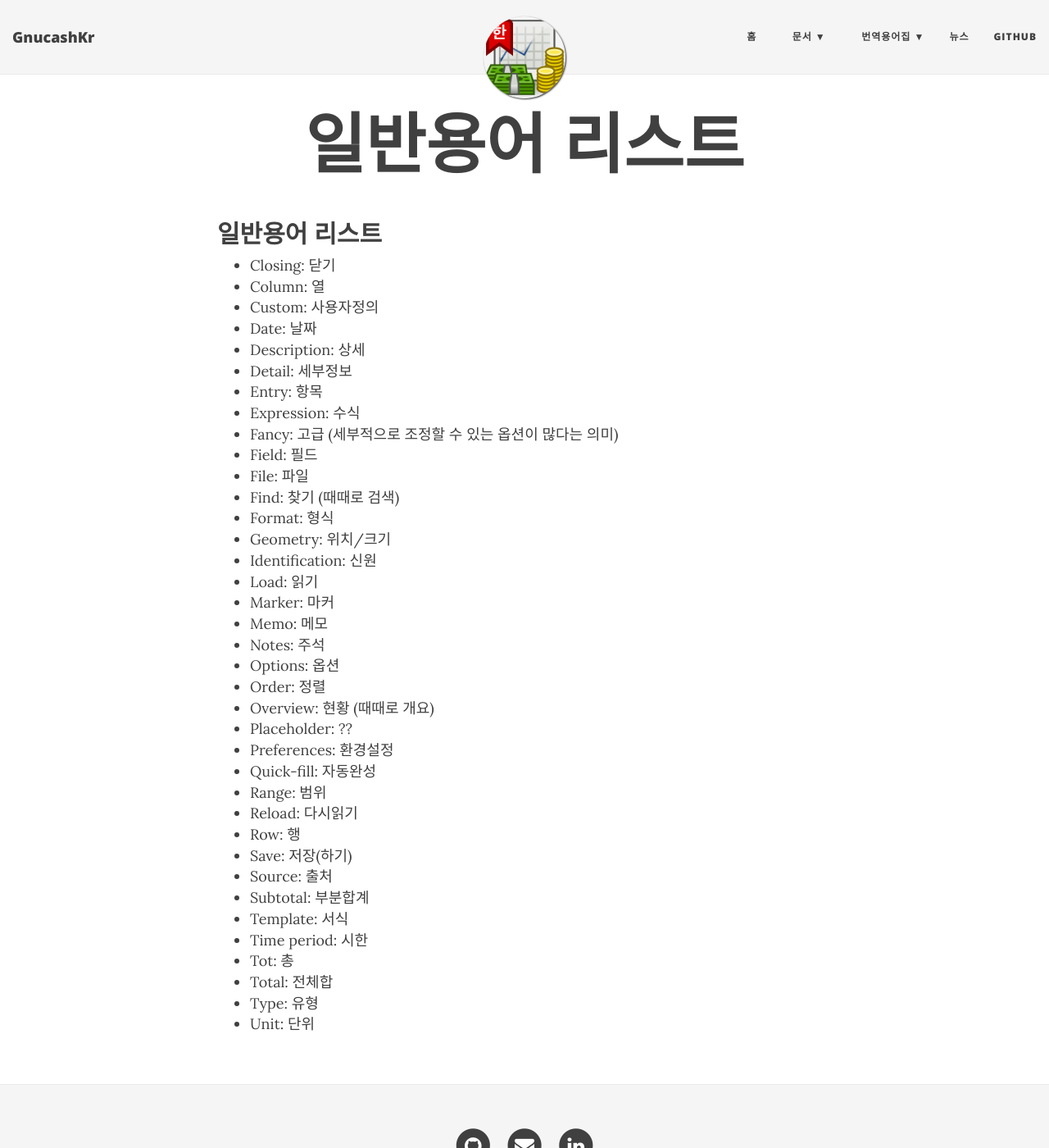
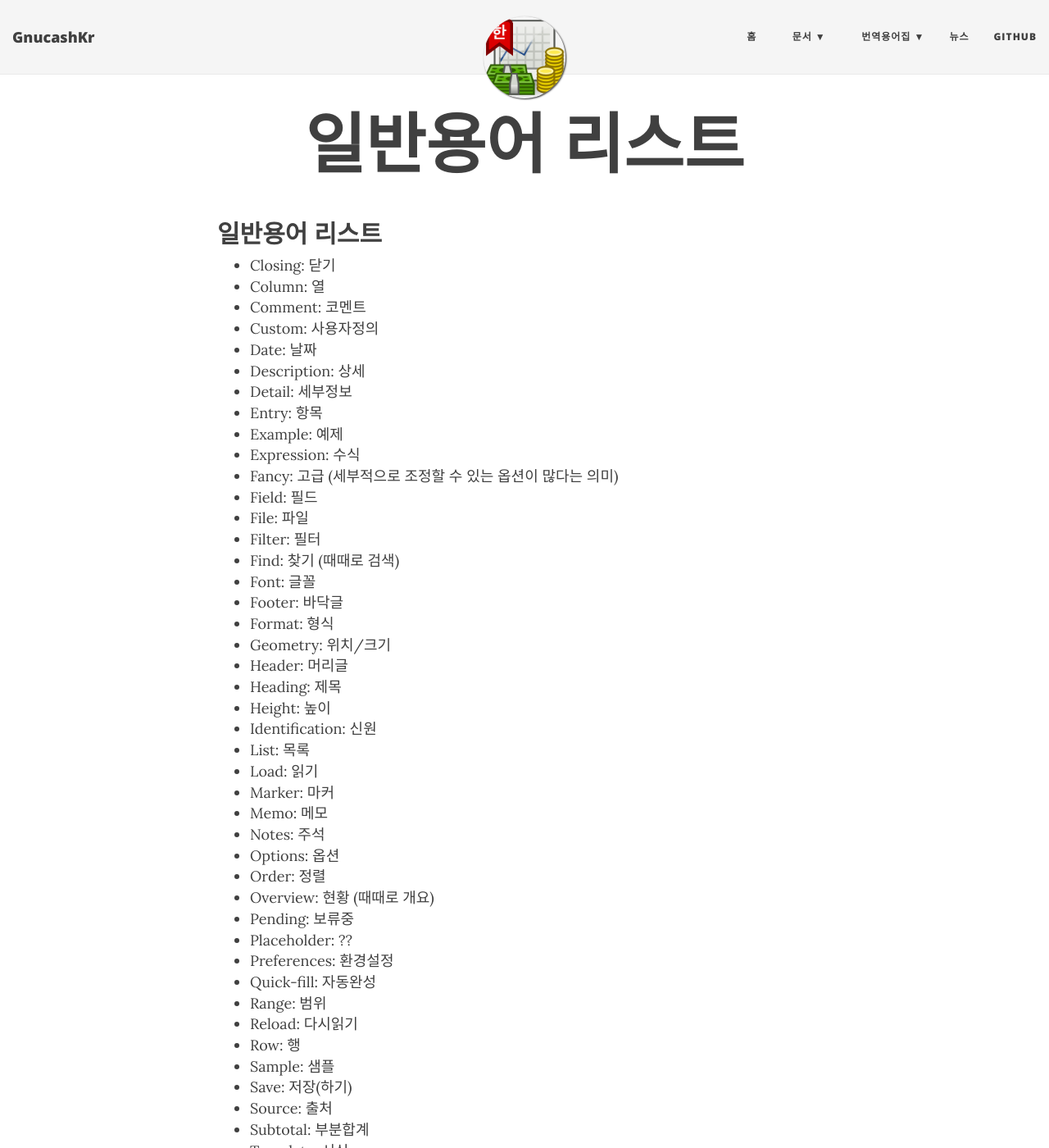
Before and after one commit to isabella232/gnucashkr.github.io, a Jekyll site: the page built from glossary/general.md, in a window 1280 px wide and 1400 px high. Shown: the whole window at 82% size. Built offline with Jekyll 4.4.1, drawn with Linux system fonts in a browser that asks for light colours; nearby versions of some CDN libraries; our own code applies the rules of GitHub Pages for plain Markdown files; some of the changed text lies outside the part shown.

Commit message:
용어 업데이트

```diff
--- a/glossary/general.md
+++ b/glossary/general.md
@@ -4,19 +4,28 @@
 
 - Closing: 닫기
 - Column: 열
+- Comment: 코멘트
 - Custom: 사용자정의
 - Date: 날짜
 - Description: 상세
 - Detail: 세부정보
 - Entry: 항목
+- Example: 예제
 - Expression: 수식
 - Fancy: 고급 (세부적으로 조정할 수 있는 옵션이 많다는 의미)
 - Field: 필드
 - File: 파일
+- Filter: 필터
 - Find: 찾기 (때때로 검색)
+- Font: 글꼴
+- Footer: 바닥글
 - Format: 형식
 - Geometry: 위치/크기
+- Header: 머리글
+- Heading: 제목
+- Height: 높이
 - Identification: 신원
+- List: 목록
 - Load: 읽기
 - Marker: 마커
 - Memo: 메모
@@ -24,12 +33,14 @@
 - Options: 옵션
 - Order: 정렬
 - Overview: 현황 (때때로 개요)
+- Pending: 보류중
 - Placeholder: ??
 - Preferences: 환경설정
 - Quick-fill: 자동완성
 - Range: 범위
 - Reload: 다시읽기
 - Row: 행
+- Sample: 샘플
 - Save: 저장(하기)
 - Source: 출처
 - Subtotal: 부분합계
@@ -39,3 +50,5 @@
 - Total: 전체합
 - Type: 유형
 - Unit: 단위
+- Update: 업데이트
+- Width: 너비
```
